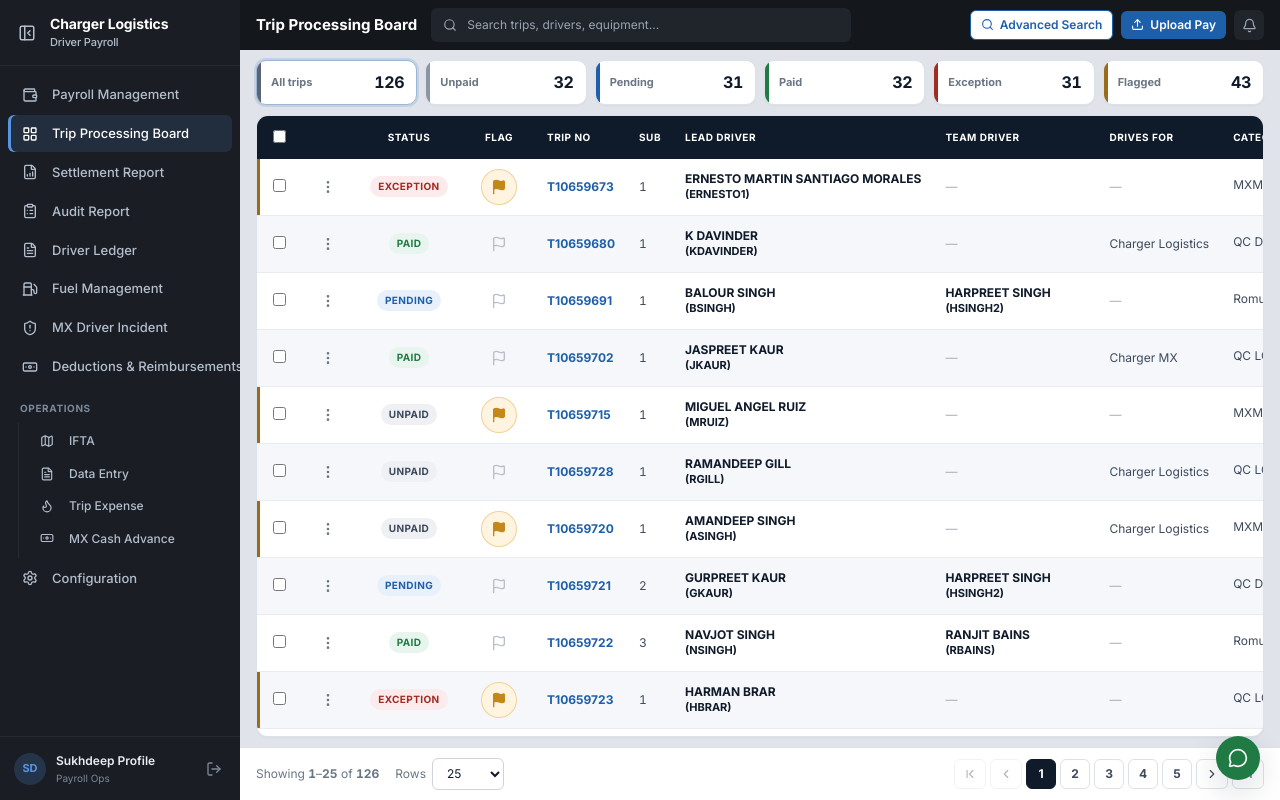
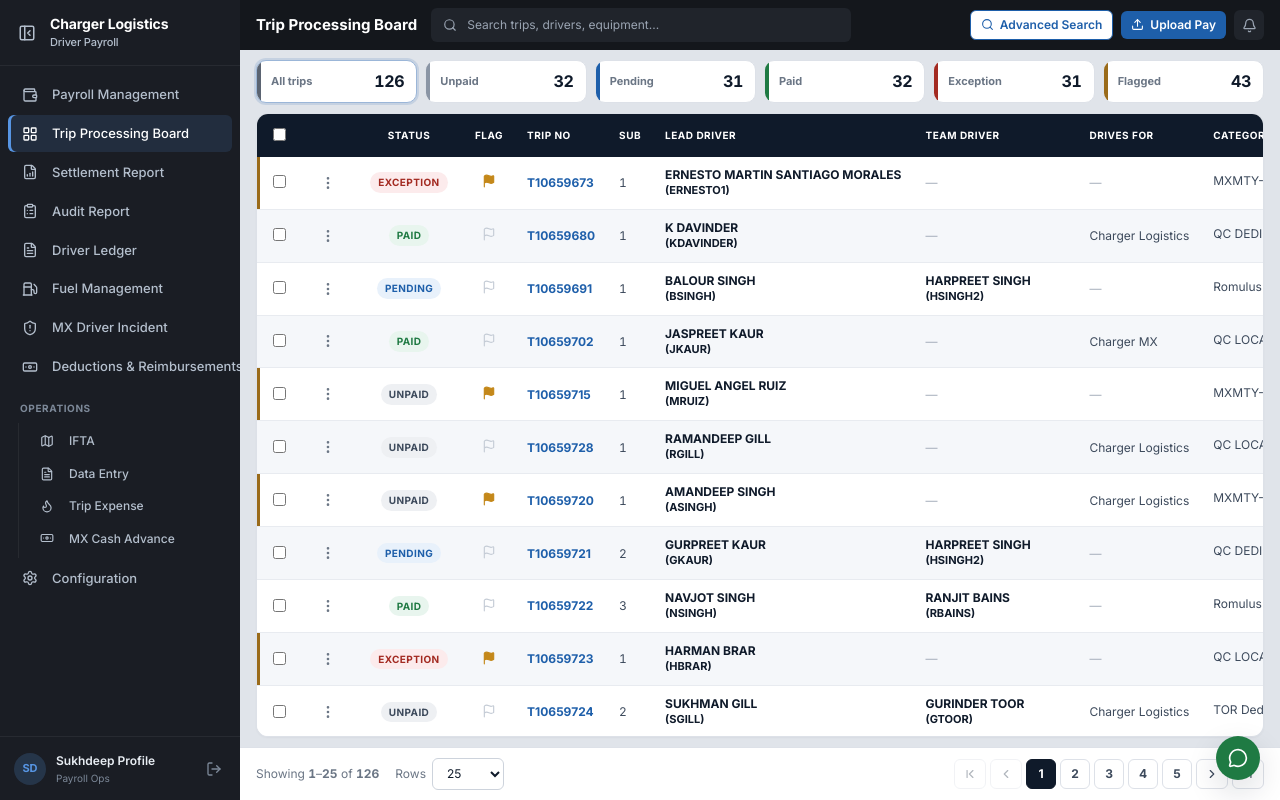
Before and after one commit to dhilllon001/driver-payroll, a React (Vite) app: page / in a window 1280 px wide. Built offline with nearby package versions, Linux system fonts and the light colour scheme.

Commit message:
Refine board flag icon and lighten Generate Pay bar.
Use a compact plain flag icon and a thinner light-green selection strip for selected trips.

Co-authored-by: Cursor <cursoragent@cursor.com>

```diff
--- a/src/views/TripBoardView.tsx
+++ b/src/views/TripBoardView.tsx
@@ -545,7 +545,7 @@ export function TripBoardView() {
                         toast(t.flagged ? 'Flag cleared' : 'Trip flagged');
                       }}
                     >
-                      <Flag size={16} fill={t.flagged ? 'currentColor' : 'none'} strokeWidth={2} />
+                      <Flag size={14} fill={t.flagged ? 'currentColor' : 'none'} strokeWidth={2} />
                     </button>
                   </td>
                   <td>
--- a/src/views/views.css
+++ b/src/views/views.css
@@ -53,21 +53,22 @@
   display: flex;
   align-items: center;
   justify-content: space-between;
-  gap: 16px;
+  gap: 14px;
   flex-wrap: wrap;
   width: 100%;
-  padding: 12px 18px;
-  background: linear-gradient(90deg, #1f7a43 0%, #248a4c 55%, #2a9856 100%);
-  color: #fff;
-  flex-shrink: 0;
-  box-shadow: inset 0 -1px 0 rgba(0, 0, 0, 0.08);
+  padding: 8px 16px;
+  background: #e8f5ee;
+  border-bottom: 1px solid #c6e2d1;
+  color: #1f7a43;
+  flex-shrink: 0;
+  box-shadow: inset 3px 0 0 #1f7a43;
   animation: selectionBarIn 0.18s var(--ease-out);
 }
 
 @keyframes selectionBarIn {
   from {
     opacity: 0;
-    transform: translateY(-4px);
+    transform: translateY(-3px);
   }
   to {
     opacity: 1;
@@ -78,21 +79,22 @@
 .board-selection-left {
   display: flex;
   align-items: center;
-  gap: 12px;
+  gap: 10px;
   min-width: 0;
 }
 
 .board-selection-count {
-  min-width: 36px;
-  height: 36px;
-  padding: 0 10px;
-  border-radius: 10px;
-  background: rgba(255, 255, 255, 0.18);
-  border: 1px solid rgba(255, 255, 255, 0.28);
+  min-width: 28px;
+  height: 28px;
+  padding: 0 8px;
+  border-radius: 8px;
+  background: #fff;
+  border: 1px solid #b6dcc5;
+  color: #1f7a43;
   display: inline-flex;
   align-items: center;
   justify-content: center;
-  font-size: 15px;
+  font-size: 13px;
   font-weight: 800;
   letter-spacing: -0.02em;
 }
@@ -100,17 +102,18 @@
 .board-selection-copy {
   display: flex;
   flex-direction: column;
-  gap: 1px;
+  gap: 0;
   min-width: 0;
 }
 .board-selection-copy strong {
-  font-size: var(--fs-body);
+  font-size: var(--fs-small);
   font-weight: 750;
-  line-height: 1.2;
+  line-height: 1.25;
+  color: #166338;
 }
 .board-selection-copy span {
-  font-size: var(--fs-small);
-  color: rgba(255, 255, 255, 0.82);
+  font-size: 11px;
+  color: #3d7a54;
 }
 
 .board-selection-actions {
@@ -121,31 +124,29 @@
 }
 
 .board-selection-clear {
-  color: #fff !important;
-  border-color: rgba(255, 255, 255, 0.28) !important;
-  background: rgba(255, 255, 255, 0.08) !important;
+  color: #1f7a43 !important;
+  border-color: #b6dcc5 !important;
+  background: #fff !important;
 }
 .board-selection-clear:hover {
-  background: rgba(255, 255, 255, 0.16) !important;
+  background: #f3fbf6 !important;
 }
 
 .board-generate-pay {
   display: inline-flex;
   align-items: center;
-  gap: 8px;
+  gap: 7px;
   border: none;
   border-radius: var(--radius-md);
-  background: #fff;
-  color: #1f7a43;
+  background: #1f7a43;
+  color: #fff;
   font-size: var(--fs-small);
   font-weight: 750;
-  padding: 9px 14px;
-  min-height: 36px;
-  box-shadow: 0 1px 2px rgba(15, 26, 42, 0.12);
+  padding: 7px 12px;
+  min-height: 32px;
 }
 .board-generate-pay:hover {
-  background: #f3fbf6;
-  filter: brightness(1.02);
+  background: #196639;
 }
 
 .board-summary {
@@ -164,12 +165,11 @@
   background: #fff;
   border: 1px solid var(--border-1);
   border-radius: 10px;
-  padding: 10px 12px 10px 14px;
+  padding: 9px 12px 9px 14px;
   text-align: left;
   cursor: pointer;
   position: relative;
   overflow: hidden;
-  box-shadow: 0 1px 2px rgba(15, 26, 42, 0.04);
 }
 .board-sum-card::before {
   content: '';
@@ -346,8 +346,8 @@
 }
 
 .board-table .col-flag {
-  width: 72px;
-  min-width: 72px;
+  width: 52px;
+  min-width: 52px;
   left: 200px;
 }
 
@@ -406,25 +406,26 @@
 }
 
 .flag-icon-btn {
-  width: 36px;
-  height: 36px;
+  width: auto;
+  height: auto;
+  padding: 2px;
   border: none;
-  border-radius: 50%;
+  border-radius: 0;
   background: transparent;
-  color: #b8bfc9;
+  color: #c5ccd6;
   display: inline-flex;
   align-items: center;
   justify-content: center;
-  transition: background 0.15s ease, color 0.15s ease;
+  line-height: 0;
 }
 .flag-icon-btn:hover {
   color: var(--amber);
-  background: var(--amber-bg);
+  background: transparent;
 }
 .flag-icon-btn.on {
   color: #c4881a;
-  background: #fff4e0;
-  box-shadow: inset 0 0 0 1px #efd3a0;
+  background: transparent;
+  box-shadow: none;
 }
 
 .board-table .trip-link {
```
